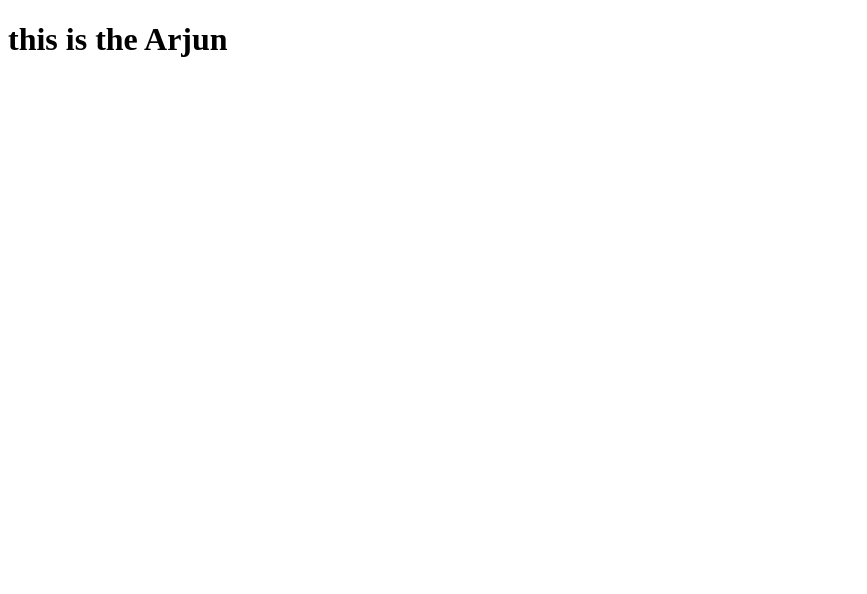
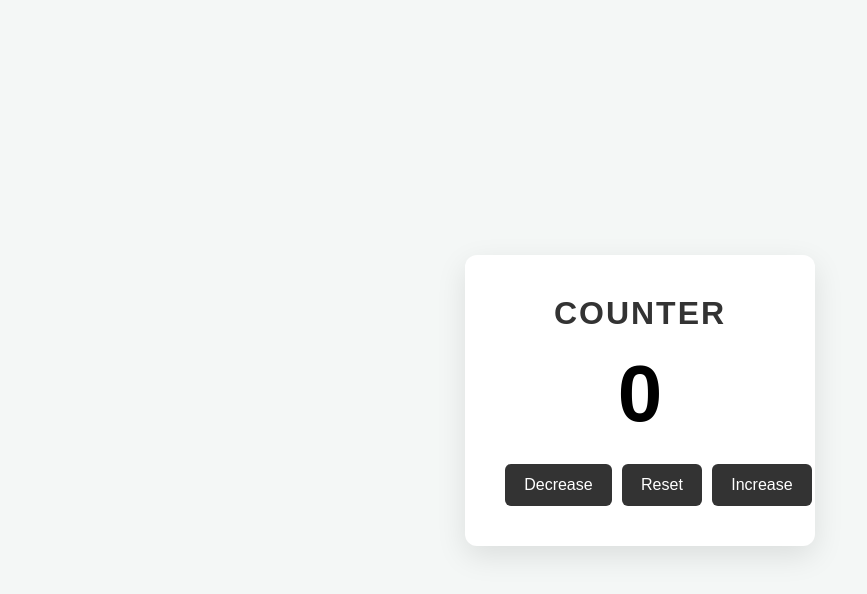
Before and after one commit to arjunpaul99/javascript-dom-assignment, a plain HTML site: page project-01-Counter App/index.html in a window 1280 px wide. Shown: the whole page, without its empty margins (0-867 px from the left). Drawn offline with Linux system fonts and the light colour scheme.

Commit message:
Project 01 Complet

```diff
--- a/project-01-Counter App/index.html
+++ b/project-01-Counter App/index.html
@@ -4,8 +4,28 @@
     <meta charset="UTF-8">
     <meta name="viewport" content="width=device-width, initial-scale=1.0">
     <title>Document</title>
+    <link rel="stylesheet" href="style.css">
 </head>
 <body>
-    <H1>this is the Arjun</H1>
+    <!DOCTYPE html>
+<html lang="en">
+<head>
+    <meta charset="UTF-8">
+    <meta name="viewport" content="width=device-width, initial-scale=1.0">
+    <title>Project 01: Counter App</title>
+    <link rel="stylesheet" href="style.css">
+</head>
+<body>
+
+    <div class="counter-container">
+        <h1>Counter</h1>
+        <span id="value">0</span>
+        <div class="button-container">
+            <button class="btn decrease">Decrease</button>
+            <button class="btn reset">Reset</button>
+            <button class="btn increase">Increase</button>
+        </div>
+    </div>
+
+    <script src="script.js"></script>
 </body>
-</html>
--- /dev/null
+++ b/project-01-Counter App/script.js
@@ -0,0 +1,34 @@
+// Set initial count
+let count = 0;
+
+// Select value text and buttons
+const value = document.querySelector("#value");
+const btns = document.querySelectorAll(".btn");
+
+// Loop through all buttons and add a click event listener
+btns.forEach(function (btn) {
+    btn.addEventListener("click", function (e) {
+        // Find out which specific button was clicked using its class names
+        const styles = e.currentTarget.classList;
+
+        if (styles.contains("decrease")) {
+            count--;
+        } else if (styles.contains("increase")) {
+            count++;
+        } else {
+            count = 0;
+        }
+
+        // Change text color based on the number
+        if (count > 0) {
+            value.className = "positive";
+        } else if (count < 0) {
+            value.className = "negative";
+        } else {
+            value.className = "neutral";
+        }
+
+        // Update the actual text on screen
+        value.textContent = count;
+    });
+});
--- /dev/null
+++ b/project-01-Counter App/style.css
@@ -0,0 +1,70 @@
+/* Resetting default margins and setting a clean font */
+* {
+    margin: 0;
+    padding: 0;
+    box-sizing: border-box;
+    font-family: 'Arial', sans-serif;
+}
+
+body {
+    background-color: #f4f7f6;
+    display: flex;
+    justify-content: center;
+    align-items: center;
+    min-height: 100vh;
+}
+
+.counter-container {
+    background: #ffffff;
+    padding: 2.5rem;
+    border-radius: 12px;
+    box-shadow: 0 10px 30px rgba(0, 0, 0, 0.1);
+    text-align: center;
+    width: 350px;
+}
+
+h1 {
+    color: #333;
+    font-size: 2rem;
+    margin-bottom: 1rem;
+    text-transform: uppercase;
+    letter-spacing: 2px;
+}
+
+#value {
+    font-size: 5rem;
+    font-weight: bold;
+    display: block;
+    margin-bottom: 1.5rem;
+    transition: color 0.3s ease;
+}
+
+.button-container {
+    display: flex;
+    justify-content: space-between;
+    gap: 10px;
+}
+
+.btn {
+    background: none;
+    background-color: #333;
+    color: #fff;
+    border: none;
+    padding: 0.75rem 1.2rem;
+    font-size: 1rem;
+    border-radius: 6px;
+    cursor: pointer;
+    text-transform: capitalize;
+    transition: all 0.2s ease;
+    flex: 1;
+}
+
+.btn:hover {
+    background-color: #555;
+    transform: translateY(-2px);
+}
+
+/* Dynamic color classes we will use in JavaScript */
+.positive { color: #27ae60; }
+.negative { color: #c0392b; }
+.neutral { color: #333; }
```
Also changed, not shown: project-02-Background Color Changer/index.html (+3 -0 lines), project-02-Background Color Changer/script.js (added), project-02-Background Color Changer/style.css (added).
